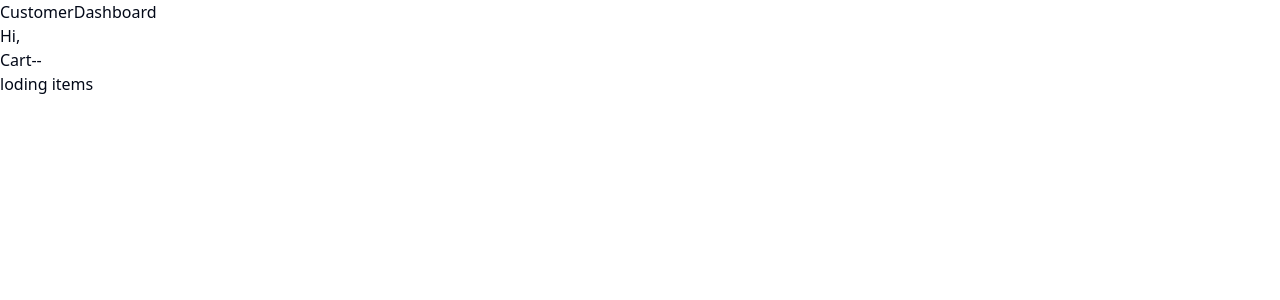
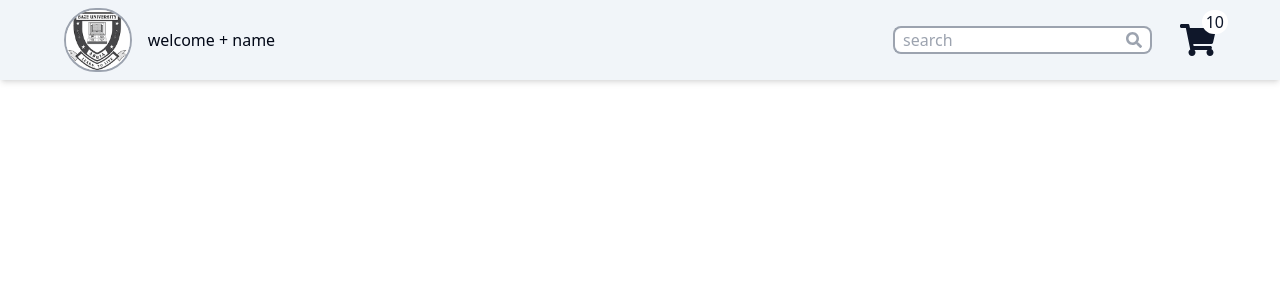
Before and after one commit to mohayax/School_Food_Ordering_System, a React (Vite) app in the folder frontend/: page /customer-view in a window 1280 px wide. Shown: the top 300 px of the page. Built offline with nearby package versions, Linux system fonts and the light colour scheme.

Commit message:
customer view header

```diff
--- a/frontend/package.json
+++ b/frontend/package.json
@@ -22,6 +22,7 @@
     "react": "^18.2.0",
     "react-dom": "^18.2.0",
     "react-hook-form": "^7.51.5",
+    "react-icons": "^5.2.1",
     "react-redux": "^8.1.2",
     "react-router-dom": "^6.23.1",
     "react-toastify": "^10.0.5",
--- a/frontend/src/pages/CustomerDashboard.jsx
+++ b/frontend/src/pages/CustomerDashboard.jsx
@@ -5,13 +5,16 @@ import { useEffect, useState } from 'react'
 import { getVendorList } from '@/store/profiles/vendor-thunks'
 import { get_user_cart } from '@/store/cart/cart-thunks'
 import { Link, useNavigate } from 'react-router-dom'
+import logo from '../assets/bu-lg.png'
+import { FaShoppingCart } from "react-icons/fa"
+import { FaSearch } from "react-icons/fa"
 
 const CustomerDashboard = () => {
-  const {customer} = useSelector(state => state.customerProfile)
-  const {vendors} = useSelector(state => state.vendorList)
-  const {isLoading, user_cart} = useSelector(state => state.cart)
-  const dispatch = useDispatch()
-  const navigate = useNavigate()
+  // const {customer} = useSelector(state => state.customerProfile)
+  // const {vendors} = useSelector(state => state.vendorList)
+  // const {isLoading, user_cart} = useSelector(state => state.cart)
+  // const dispatch = useDispatch()
+  // const navigate = useNavigate()
 
   // useEffect(() => {
   //   dispatch(getCustomerProfile())
@@ -19,14 +22,49 @@ const CustomerDashboard = () => {
   //   dispatch(get_user_cart())
   // }, [])
 
-  console.log("user cart from page", user_cart)
+  // console.log("user cart from page", user_cart)
 
-  const viewVendor = (id) =>{
-    navigate(`vendor/${id}`)
-  }
+  // const viewVendor = (id) =>{
+  //   navigate(`vendor/${id}`)
+  // }
   return (
-    <div>CustomerDashboard
-      <div>
+    <div>
+
+      <div className='w-[100%] bg-slate-100 shadow-md h-20'>
+        <div className='flex justify-between items-center w-[90%] mr-auto ml-auto py-2'>
+            <div className='flex justify-between items-center  gap-4'>
+              <div className="rounded-full h-16 border-2 border-gray-400">
+                <img src={logo} className="h-full rounded-full"/>
+              </div>
+              <p> welcome + name </p>
+            </div>
+
+            <div className='flex justify-between items-center  gap-5'>
+
+            <div className='flex flex-row items-center justify-center w-38 px-2'>
+                <div className='border-l-2 border-t-2 border-b-2 rounded-lg border-gray-400 w-[90%] rounded-r-none'>
+                <input type="text" placeholder='search' className='outline-0 w-[100%] rounded-lg rounded-r-none pl-2' />
+                </div>
+                <div className='border-2  rounded-lg border-gray-400 w-[10%] rounded-l-none bg-white h-7 pt-1  border-l-0'>
+                  <FaSearch
+                  className='text-md text-gray-400 hover:cursor-pointer'
+                  onClick={() => console.log("cli")}
+                  />
+                </div>
+
+              </div>
+
+              <div className='relative'>
+              <FaShoppingCart
+                className='text-4xl text-primary hover:cursor-pointer'
+              />
+              <div className='text-primary absolute bottom-6 rounded-full bg-white text-md -right-3 px-1  h-6 items-center content-center'>10</div>
+              </div>
+            </div>
+        </div>
+      </div>
+
+      {/* <div>
         <h1>Hi, {customer.first_name}</h1>
         <h1>{customer.last_name}</h1>
       </div>
@@ -46,7 +84,7 @@ const CustomerDashboard = () => {
             <p>{vendor.vendor_description}</p>
             <button onClick={() => viewVendor(vendor.id)}>view vendor</button>
             </div>
-        )): <div>loding items</div>}
+        )): <div>loding items</div>} */}
 
     </div>
   )
--- a/frontend/src/pages/CustomerProfileForm.jsx
+++ b/frontend/src/pages/CustomerProfileForm.jsx
@@ -36,7 +36,9 @@ const CustomerProfileForm = () => {
     }, [isLoading, error])
   return (
     <div className="flex flex-col bg-profile bg-cover bg-top h-screen p-4 items-center">
-    <h1 className="text-xl font-bold mt-6">Create Your Profile </h1>
+
+    <h1 className="text-2xl font-bold mt-6">Create Your Profile </h1>
+
     <div className="flex flex-col items-center gap-2 w-[40%] ml-auto mr-auto shadow-lg bg-slate-100 rounded-md mt-5 px-10 py-10">
       <div className="rounded-full h-20 border-2 border-gray-400">
       <img src={logo} className="h-full rounded-full"/>
@@ -50,7 +52,7 @@ const CustomerProfileForm = () => {
                 name="first_name"
                 type="text"
                 label="First Name"
-                placeholder="John"
+                placeholder="Enter your first name"
                 className='w-[50%]'
               />
 
@@ -59,7 +61,7 @@ const CustomerProfileForm = () => {
                 name="last_name"
                 type="text"
                 label="Last Name"
-                placeholder="Doe"
+                placeholder="Enter your last name"
                 className='w-[50%]'
               />
             </div>
```
Also changed, not shown: 1 other file (tests, documents, lock files or other folders).
